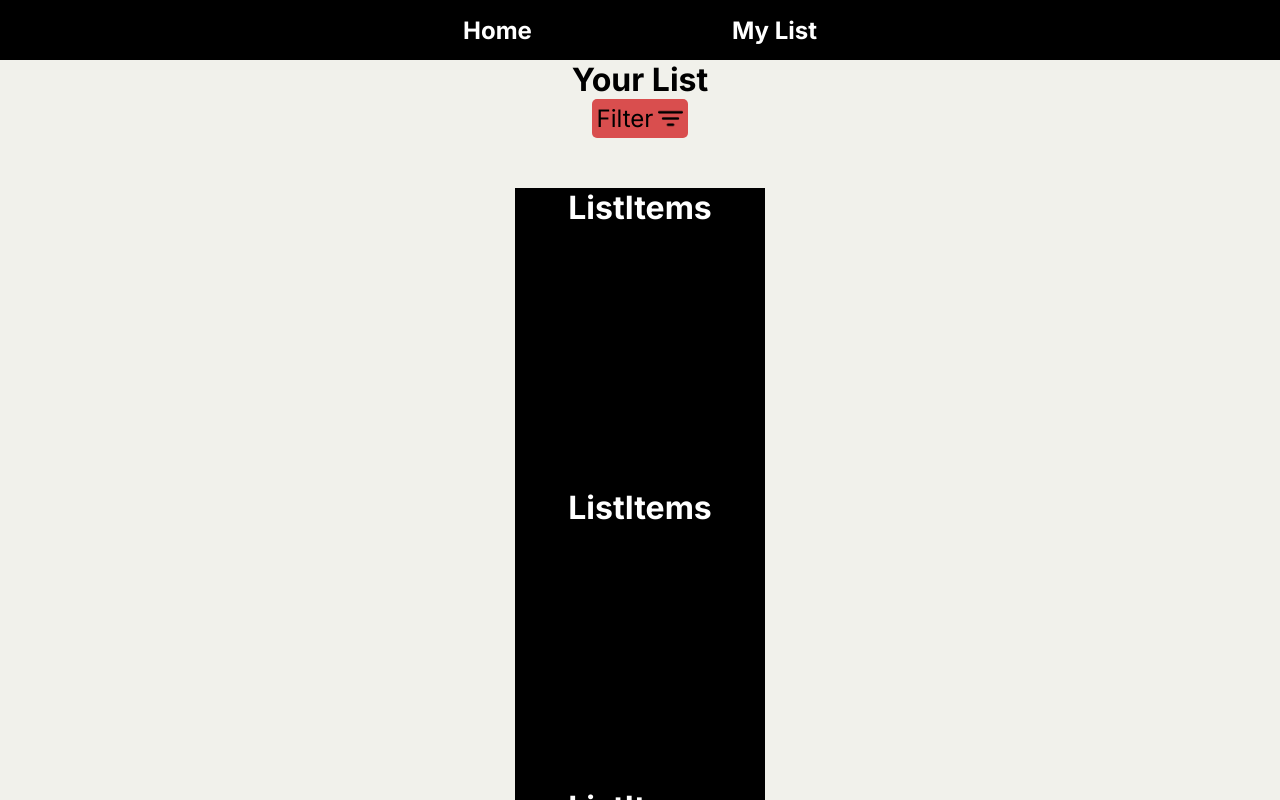
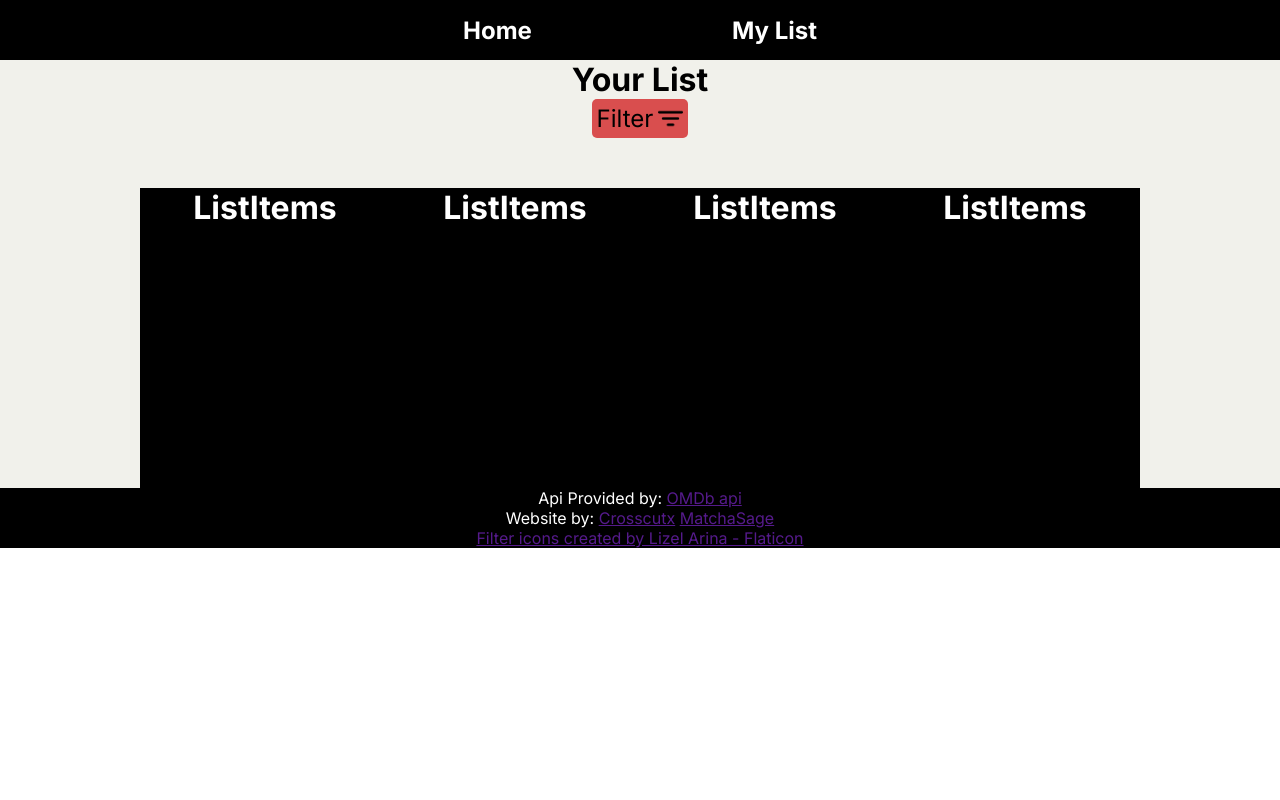
Before and after one commit to MatchaSage/movie-list-, a React (Vite) app: page / in a window 1280 px wide. Shown: the top 800 px of the page. Built offline with nearby package versions, Linux system fonts and the light colour scheme.

Commit message:
Min-height fix on my list

```diff
--- a/src/App.jsx
+++ b/src/App.jsx
@@ -38,6 +38,7 @@ export default function App() {
       //Set the page to 100% height whenever the list page is shown. This is needed because both pages
       //need different height styling in the app component.
       document.querySelector(".app").style.height = "100%";
+      document.querySelector(".app").style.minHeight = "1000px";
     }
   }
   function showInfoSetter() {
--- a/src/app.css
+++ b/src/app.css
@@ -11,6 +11,7 @@
   align-items: center;
   background-color: rgb(241, 241, 235);
   height: 100%;
+  min-height: 0vh;
   font-family: inter, arial;
 }
 
--- a/src/home.css
+++ b/src/home.css
@@ -10,7 +10,6 @@
 .home > h1 {
   font-size: 5rem;
   margin-bottom: 50px;
-  margin-right: 50px;
 }
 
 .home-search-bar {
--- a/src/list.css
+++ b/src/list.css
@@ -38,6 +38,7 @@
 }
 
 .movie-container {
+  display: flex;
   margin-top: 50px;
 }
 /**List.jsx end**/
```
